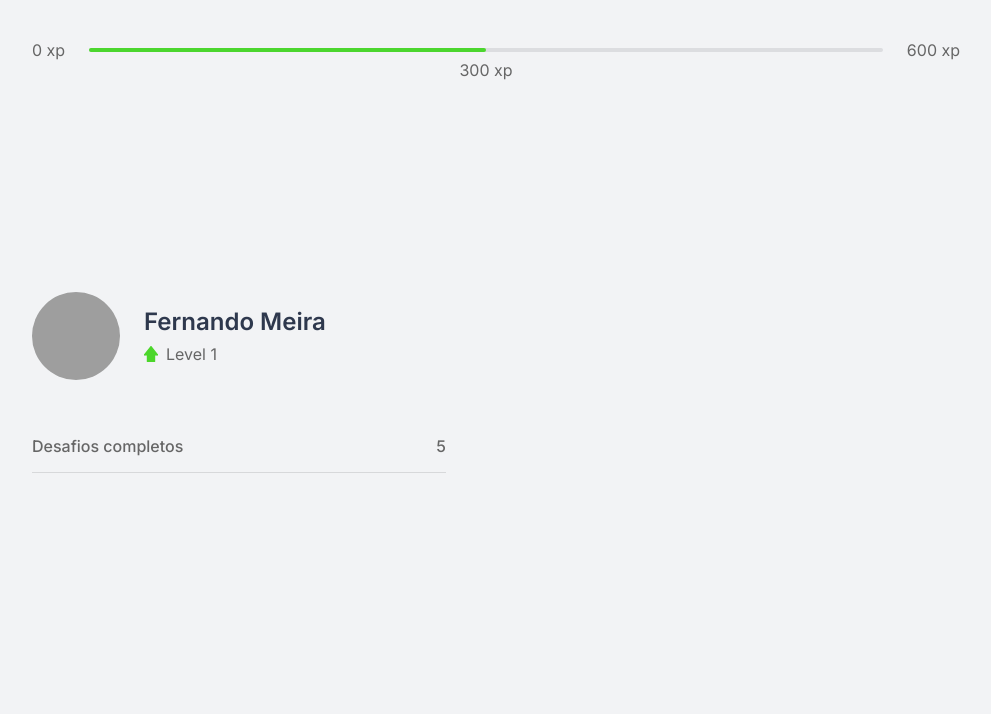
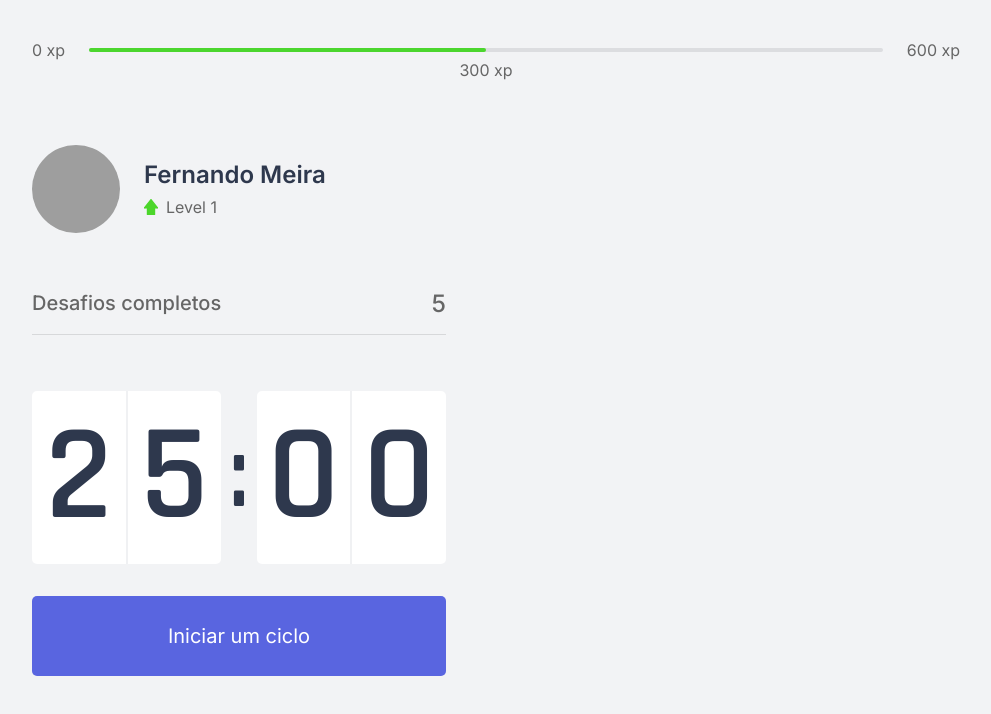
Before and after one commit to fernando-meira/nlw4, a Next.js app: page / in a window 1280 px wide. Shown: the top 714 px of the page, without its empty margins (144-1135 px from the left). Built offline with nearby package versions, Linux system fonts and the light colour scheme; grey boxes are pictures that could not be loaded.

Commit message:
feat: 🎸 Second class completed

```diff
--- a/src/components/CompletedChallenges/styles.ts
+++ b/src/components/CompletedChallenges/styles.ts
@@ -10,4 +10,12 @@
   justify-content: space-between;
 
   font-weight: 500;
+
+  > span {
+    font-size:  1.25rem;
+  }
+
+  span:last-child {
+    font-size: 1.5rem;
+  }
 `;
--- /dev/null
+++ b/src/components/Countdown/index.tsx
@@ -0,0 +1,49 @@
+import { useState, useEffect, useCallback } from 'react';
+
+import * as S from './styles';
+
+export function Countdown() {
+  const [time, setTime] = useState(25 * 60);
+  const [active, setActive] = useState(false);
+
+  const minutes = Math.floor(time / 60);
+  const seconds = time % 60;
+
+  const [leftMinute, rightMinute] = String(minutes).padStart(2, "0").split('');
+  const [leftSecond, rightSecond] = String(seconds).padStart(2, "0").split('');
+
+  const startCountdown = useCallback(() => {
+    setActive(true);
+  }, [])
+
+  useEffect(() => {
+    if (active && time > 0) {
+      setTimeout(() => {
+        setTime(time - 1);
+      }, 1000);
+    }
+  }, [active, time]);
+
+  return (
+    <div>
+      <S.Container>
+        <div>
+          <span>{leftMinute}</span>
+          <span>{rightMinute}</span>
+        </div>
+
+        <span>:</span>
+
+        <div>
+          <span>{leftSecond}</span>
+          <span>{rightSecond}</span>
+        </div>
+
+      </S.Container>
+
+      <S.CountdownButtom onClick={startCountdown} type="button">
+        Iniciar um ciclo
+      </S.CountdownButtom>
+    </div>
+  )
+};
--- /dev/null
+++ b/src/components/Countdown/styles.ts
@@ -0,0 +1,65 @@
+import styled from 'styled-components';
+
+import colors from '../../themes/colors';
+
+export const Container = styled.div`
+  display: flex;
+  align-items: center;
+
+  font-weight: 600;
+  font-family: Rajdhani;
+  color: ${colors.title};
+
+  > div {
+    border-radius: 5px;
+    box-shadow: 0 0 60px rgba(0 ,0 ,0 0.05);
+
+    flex: 1;
+    display: flex;
+    align-items: center;
+    justify-content: space-evenly;
+
+    font-size: 8.5rem;
+    text-align: center;
+    background: ${colors.white};
+
+    span {
+      flex: 1;
+    }
+
+    span:first-child {
+      border-right: 1px solid #f0f1f3;
+    }
+
+    span:last-child {
+      border-left: 1px solid #f0f1f3;
+    }
+  }
+
+  > span {
+    margin: 0 0.5rem;
+
+    font-size: 6.25rem;
+  }
+`;
+
+export const CountdownButtom = styled.button`
+  border: 0;
+  width: 100%;
+  height: 5rem;
+  margin-top: 2rem;
+  border-radius: 5px;
+
+  display: flex;
+  align-items: center;
+  justify-content: center;
+
+  font-size: 1.25rem;
+  color: ${colors.white};
+  background-color: ${colors.blue};
+  transition: background-color .3s;
+
+  :hover {
+    background-color: ${colors.blueDark};
+  }
+`;
--- a/src/components/index.ts
+++ b/src/components/index.ts
@@ -1,5 +1,6 @@
 import { Profile } from './Profile';
+import { Countdown } from './Countdown';
 import { ExperienceBar } from './ExperienceBar';
 import { CompletedChallenges } from './CompletedChallenges';
 
-export { Profile, ExperienceBar, CompletedChallenges };
+export { Profile, Countdown, ExperienceBar, CompletedChallenges };
--- a/src/pages/_document.tsx
+++ b/src/pages/_document.tsx
@@ -5,6 +5,8 @@
     return (
       <Html>
         <Head>
+          <link rel="shortcut icon" href="favicon.png" type="image/png" />
+
           <link rel="preconnect" href="https://fonts.gstatic.com" />
           <link href="https://fonts.googleapis.com/css2?family=Inter:wght@400;500;600&family=Rajdhani:wght@600&display=swap"
             rel="stylesheet" />
--- a/src/pages/index.tsx
+++ b/src/pages/index.tsx
@@ -1,10 +1,15 @@
-import { Profile, ExperienceBar, CompletedChallenges } from '../components';
+import Head from 'next/head';
 
 import styles from '../styles/pages/Home.module.css';
+import { Profile, Countdown, ExperienceBar, CompletedChallenges } from '../components';
 
 export default function Home() {
   return (
     <div className={styles.container}>
+      <Head>
+        <title>Inicio | move.it</title>
+      </Head>
+
       <ExperienceBar />
 
       <section>
@@ -12,6 +17,8 @@
           <Profile />
 
           <CompletedChallenges />
+
+          <Countdown />
         </div>
 
         <div>
```
